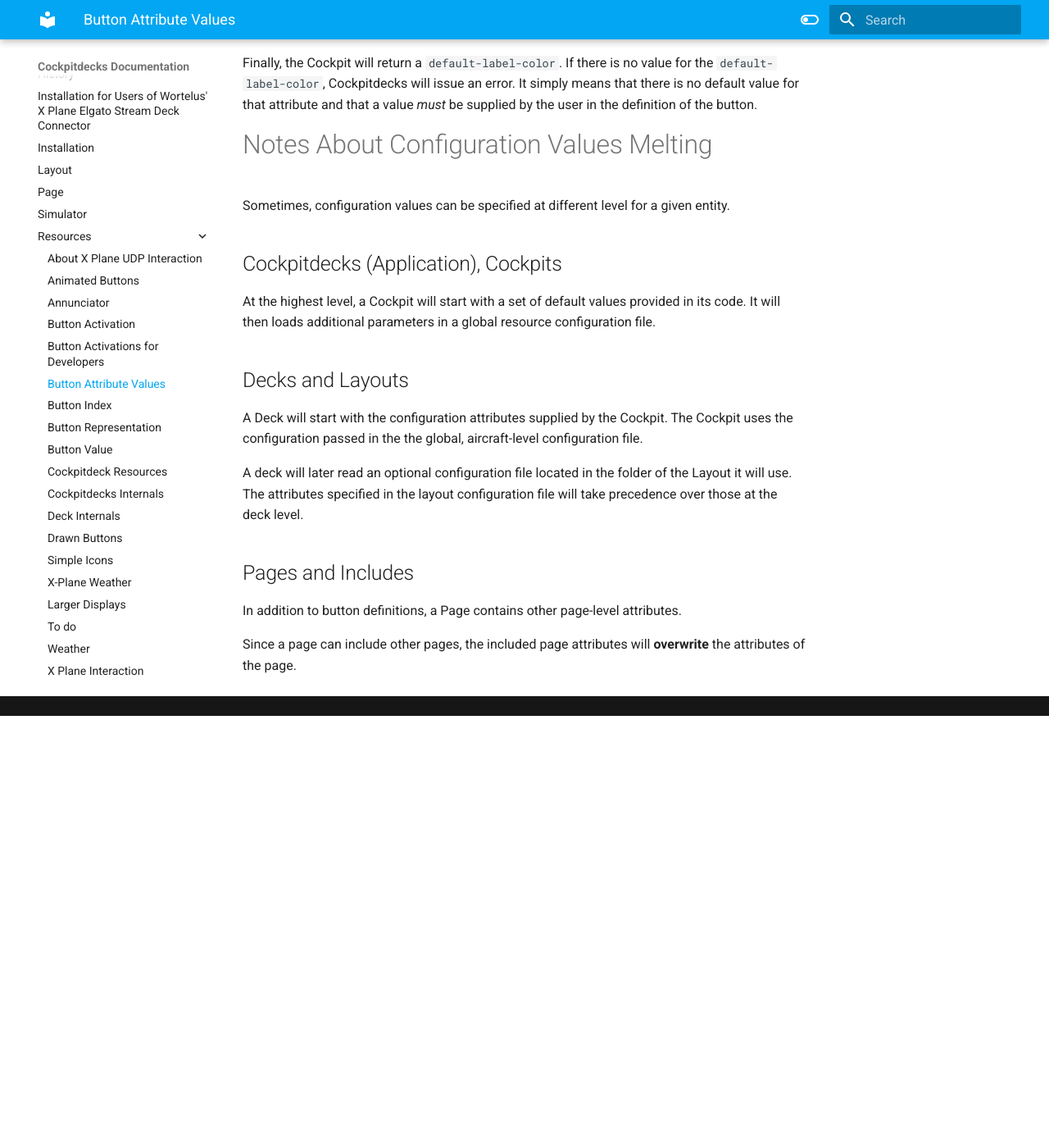
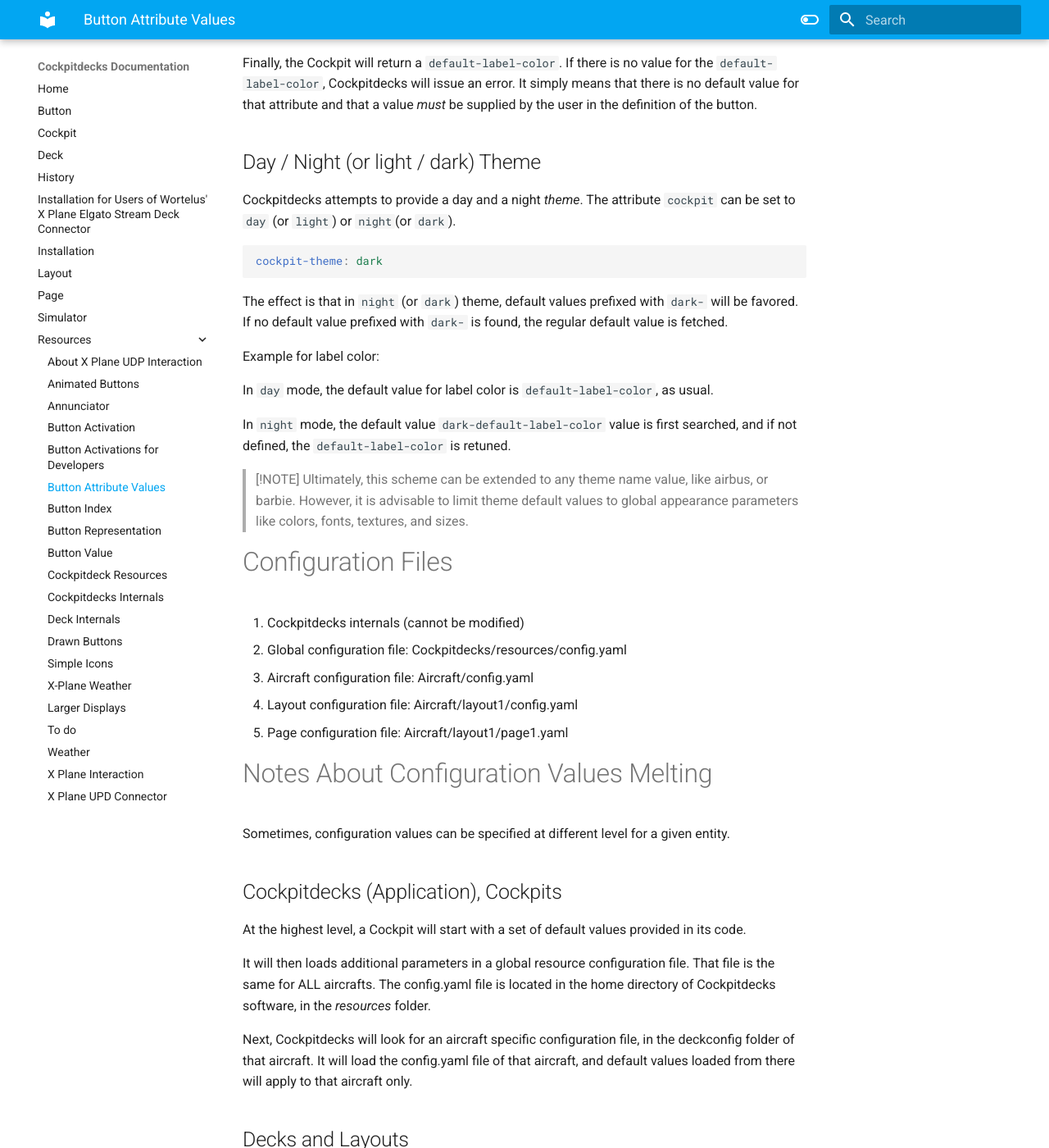
Before and after one commit to devleaks/cockpitdecks-docs, an MkDocs documentation site: the page built from docs/Resources/Button Attribute Default Values.md, in a window 1280 px wide and 1400 px high, scrolled down 919 px. Shown: the whole window at 82% size. Built offline with MkDocs 1.6.1 and Material for MkDocs 9.7.7, drawn with Linux system fonts in a browser that asks for light colours; before the commit the page ends 1792 px from its top, so only the background shows below that; some of the changed text lies outside the part shown.

Commit message:
corrections, desktop publishing, typography (!)

````diff
--- a/docs/Resources/Button Attribute Default Values.md
+++ b/docs/Resources/Button Attribute Default Values.md
@@ -28,23 +28,56 @@
 
 Finally, the Cockpit will return a `default-label-color`. If there is no value for the `default-label-color`, Cockpitdecks will issue an error. It simply means that there is no default value for that attribute and that a value *must* be supplied by the user in the definition of the button.
 
+## Day / Night (or light / dark) Theme
+
+Cockpitdecks attempts to provide a day and a night *theme*. The attribute `cockpit` can be set to `day` (or `light`) or `night`(or `dark`).
+
+```yaml
+cockpit-theme: dark
+```
+
+The effect is that in `night` (or `dark`) theme, default values prefixed with `dark-` will be favored. If no default value prefixed with `dark-` is found, the regular default value is fetched.
+
+Example for label color:
+
+In `day` mode, the default value for label color is `default-label-color`, as usual.
+
+In `night` mode, the default value `dark-default-label-color` value is first searched, and if not defined, the `default-label-color` is retuned.
+
+> [!NOTE]
+> Ultimately, this scheme can be extended to any theme name value, like airbus, or barbie. However, it is advisable to limit theme default values to global appearance parameters like colors, fonts, textures, and sizes.
+
+# Configuration Files
+
+1. Cockpitdecks internals (cannot be modified)
+2. Global configuration file: Cockpitdecks/resources/config.yaml
+3. Aircraft configuration file: Aircraft/config.yaml
+4. Layout configuration file: Aircraft/layout1/config.yaml
+5. Page configuration file: Aircraft/layout1/page1.yaml
+
 # Notes About Configuration Values Melting
 
 Sometimes, configuration values can be specified at different level for a given entity.
 ## Cockpitdecks (Application), Cockpits
 
 At the highest level, a Cockpit will start with a set of default values provided in its code.
-It will then loads additional parameters in a global resource configuration file.
+
+It will then loads additional parameters in a global resource configuration file. That file is the same for ALL aircrafts. The config.yaml file is located in the home directory of Cockpitdecks software, in the *resources* folder.
+
+Next, Cockpitdecks will look for an aircraft specific configuration file, in the  deckconfig folder of that aircraft. It will load the config.yaml file of that aircraft, and default values loaded from there will apply to that aircraft only.
 
 ## Decks and Layouts
 
 A Deck will start with the configuration attributes supplied by the Cockpit. The Cockpit uses the configuration passed in the the global, aircraft-level configuration file.
 
-A deck will later read an optional configuration file located in the folder of the Layout it will use.
-The attributes specified in the layout configuration file will take precedence over those at the deck level.
+A deck will load a Layout. When doing so, the deck may read an optional configuration file located in the folder of the Layout it will use. The attributes specified in the layout configuration file will take precedence over those at the deck level.
 
 ## Pages and Includes
 
 In addition to button definitions, a Page contains other page-level attributes.
 
-Since a page can include other pages, the included page attributes will **overwrite** the attributes of the page.
+When a page includes another page, their respective attributes get *melted* (combined). The attributes of the included page **overwrite** the attributes of the base page.
+
+Since a page can include more than one other page, the attributes of the included page are added (on top of) the attribute of the base page and other included pages. But since the order of page inclusion is not specified, attributes may be piled up in any order.
+
+In other words, it is advisable to not include any page-level attribute in a page that will be included in another page, it may lead to unexpected behavior or presentation. It is safer to limit inclusion to the `buttons` attribute, where buttons of main page and included page are merged together.
````
Also changed, not shown: docs/Resources/Drawn Buttons.md (+50 -32 lines), docs/Resources/Weather.md (+3 -2 lines), docs/images/H.png (added), docs/images/I0123LBGNS.png (added), docs/images/decor.png, docs/images/segments.png, docs/images/streamdeckplus.png.
